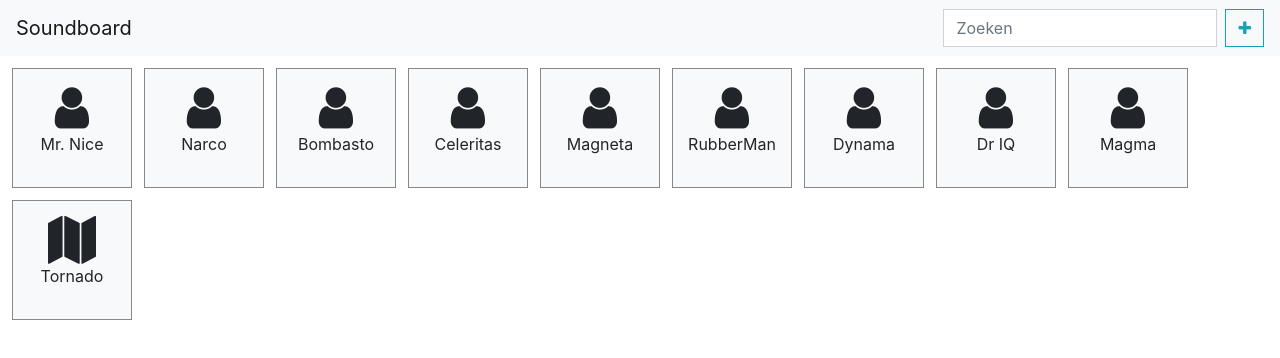
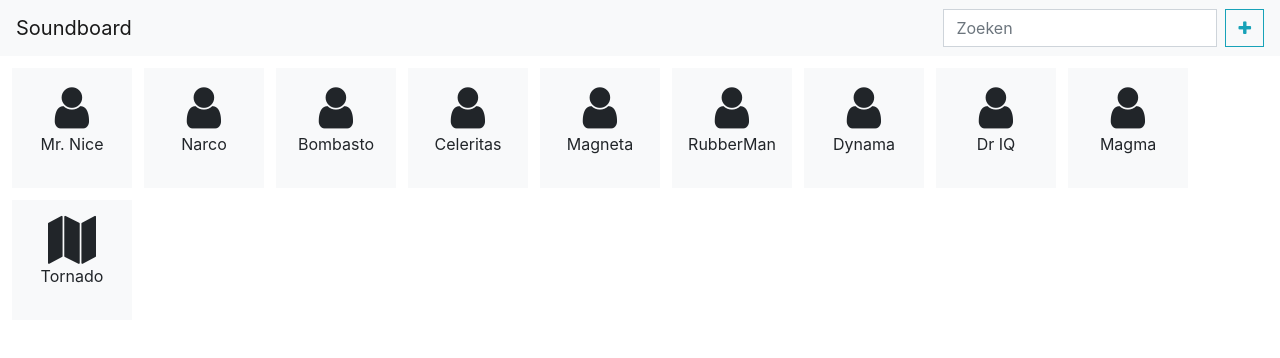
Before and after one commit to tijsmoree/soundboard, an Angular app: page / in a window 1280 px wide. Shown: the top 358 px of the page. Built offline with nearby package versions, Linux system fonts and the light colour scheme.

Commit message:
Removed border of buttons

```diff
--- a/src/app/sound/sound.component.css
+++ b/src/app/sound/sound.component.css
@@ -1,6 +1,5 @@
 .btn-sq {
   width: 120px !important;
   height: 120px !important;
-  border: 1px solid #888;
   margin-left: 12px; margin-top: 12px;
 }
```
